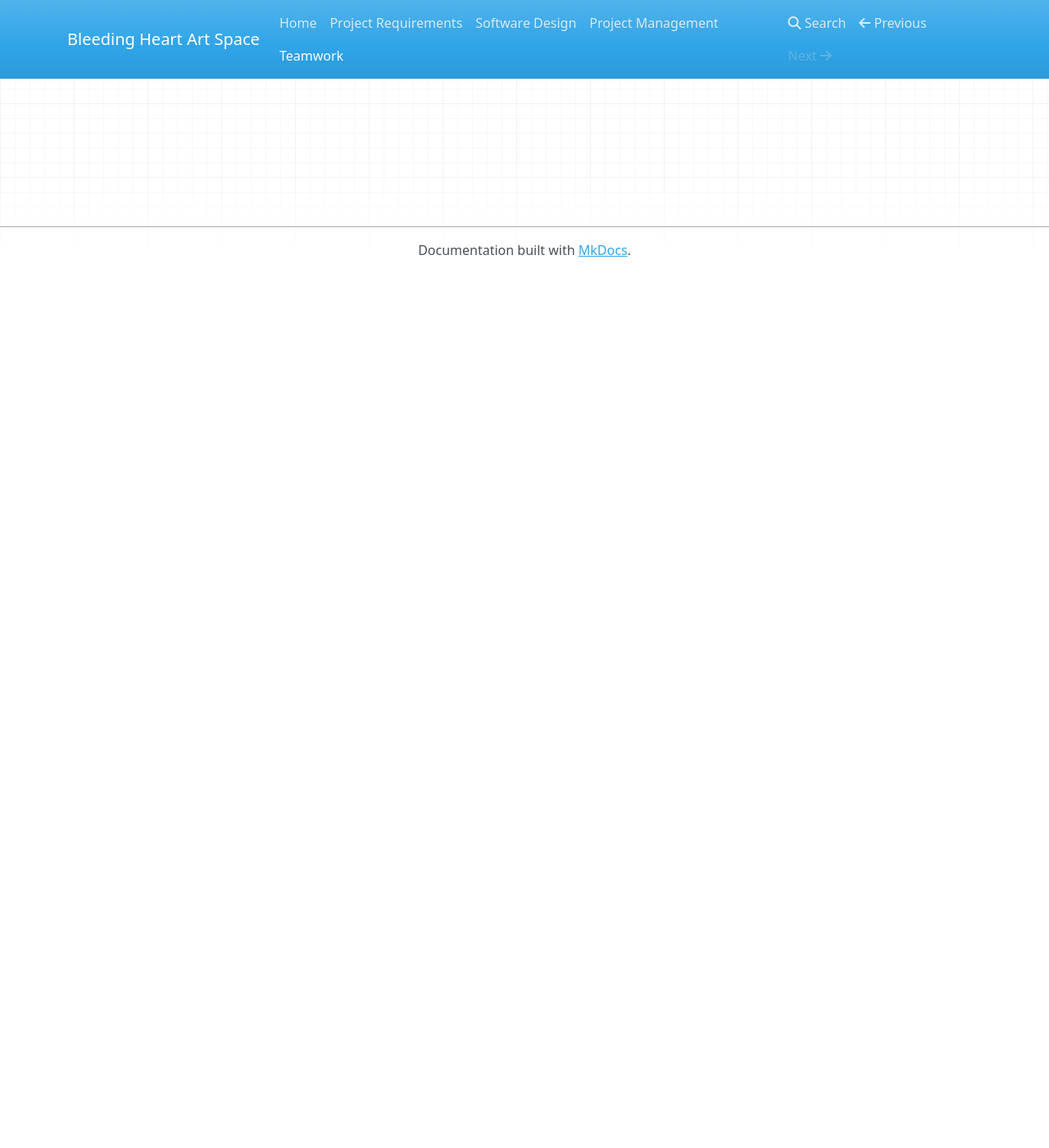
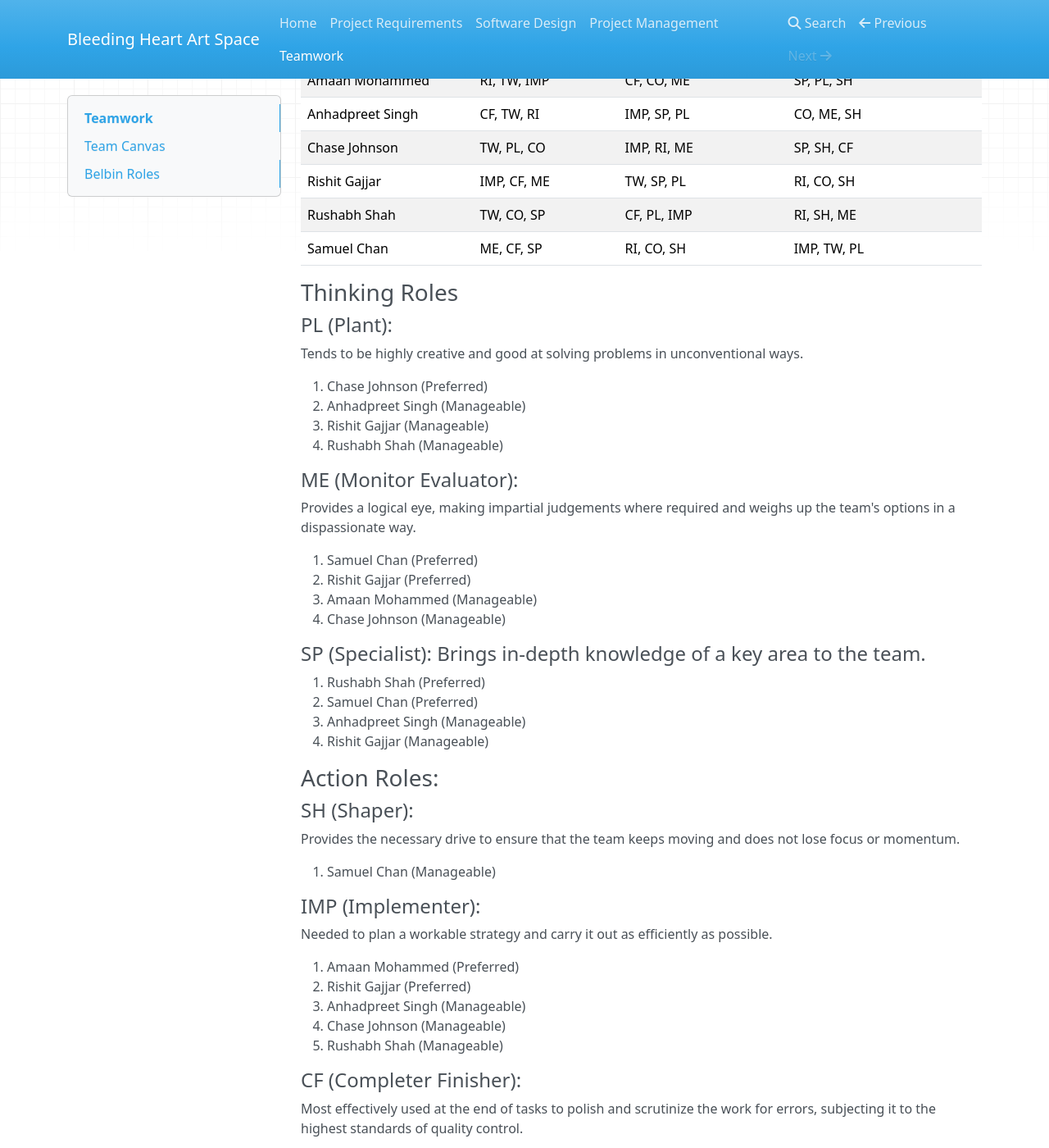
Before and after one commit to UAlberta-CMPUT401/f24project-Bleeding-Heart-Art-Space, an MkDocs documentation site: the page built from docs/teamwork.md, in a window 1280 px wide and 1400 px high, scrolled down 270 px. Shown: the whole window at 82% size. Built offline with MkDocs 1.6.1, drawn with Linux system fonts in a browser that asks for light colours; nearby versions of some CDN libraries; before the commit the page ends 900 px from its top, so only the background shows below that; some of the changed text lies outside the part shown.

Commit message:
wip: teamwork

```diff
--- a/docs/teamwork.md
+++ b/docs/teamwork.md
@@ -1 +1,87 @@
 # Teamwork
+
+## Team Canvas
+Image Here
+
+## Belbin Roles
+| Name             | Preferred Roles | Manageable Roles | Least Preferred Roles |
+| ---------------- | --------------- | ---------------- | --------------------- |
+| Amaan Mohammed   | RI, TW, IMP     | CF, CO, ME       | SP, PL, SH            |
+| Anhadpreet Singh | CF, TW, RI      | IMP, SP, PL      | CO, ME, SH            |
+| Chase Johnson    | TW, PL, CO      | IMP, RI, ME      | SP, SH, CF            |
+| Rishit Gajjar    | IMP, CF, ME     | TW, SP, PL       | RI, CO, SH            |
+| Rushabh Shah     | TW, CO, SP      | CF, PL, IMP      | RI, SH, ME            |
+| Samuel Chan      | ME, CF, SP      | RI, CO, SH       | IMP, TW, PL           |
+
+### Thinking Roles
+#### PL (Plant):
+Tends to be highly creative and good at solving problems in unconventional ways.
+
+1. Chase Johnson (Preferred)
+2. Anhadpreet Singh (Manageable)
+3. Rishit Gajjar (Manageable)
+4. Rushabh Shah (Manageable)
+
+#### ME (Monitor Evaluator):
+Provides a logical eye, making impartial judgements where required and weighs up the team's options in a dispassionate way.
+
+1. Samuel Chan (Preferred)
+2. Rishit Gajjar (Preferred)
+3. Amaan Mohammed (Manageable)
+4. Chase Johnson (Manageable)
+
+#### SP (Specialist): Brings in-depth knowledge of a key area to the team.
+
+1. Rushabh Shah (Preferred)
+2. Samuel Chan (Preferred)
+3. Anhadpreet Singh (Manageable)
+4. Rishit Gajjar (Manageable)
+
+### Action Roles:
+#### SH (Shaper):
+Provides the necessary drive to ensure that the team keeps moving and does not lose focus or momentum.
+
+1. Samuel Chan (Manageable)
+
+#### IMP (Implementer):
+Needed to plan a workable strategy and carry it out as efficiently as possible.
+
+1. Amaan Mohammed (Preferred)
+2. Rishit Gajjar (Preferred)
+3. Anhadpreet Singh (Manageable)
+4. Chase Johnson (Manageable)
+5. Rushabh Shah (Manageable)
+
+#### CF (Completer Finisher):
+Most effectively used at the end of tasks to polish and scrutinize the work for errors, subjecting it to the highest standards of quality control.
+
+1. Samuel Chan (Preferred)
+2. Anhadpreet Singh (Preferred)
+3. Rishit Gajjar (Preferred)
+4. Amaan Mohammed (Manageable)
+5. Rushabh Shah (Manageable)
+
+### People Roles:
+#### RI (Resource Investigator):
+Uses their inquisitive nature to find ideas to bring back to the team.
+
+1. Samuel Chan (Manageable)
+2. Amaan Mohammed (Preferred)
+3. Anhadpreet Singh (Preferred)
+4. Chase Johnson (Manageable)
+
+#### TW (Teamworker):
+Helps the team to gel, using their versatility to identify the work required and complete it on behalf of the team.
+
+1. Rushabh Shah (Preferred)
+2. Amaan Mohammed (Preferred)
+3. Chase Johnson (Preferred)
+4. Rishit Gajjar (Manageable)
+
+#### CO (Co-ordinator):
+Needed to focus on the team's objectives, draw out team members and delegate work appropriately.
+
+1. Rushabh Shah (Preferred)
+2. Samuel Chan (Manageable)
+3. Chase Johnson (Preferred)
+4. Amaan Mohammed (Manageable)
```
